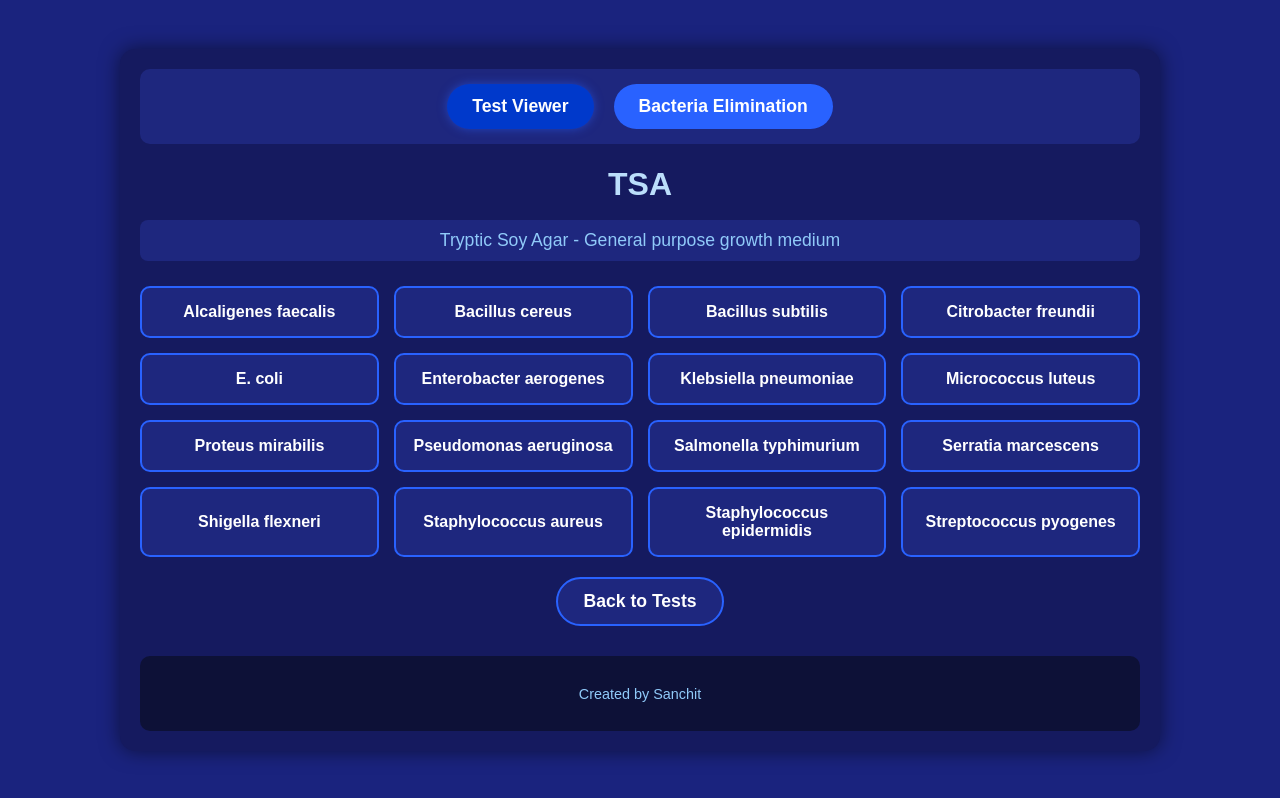
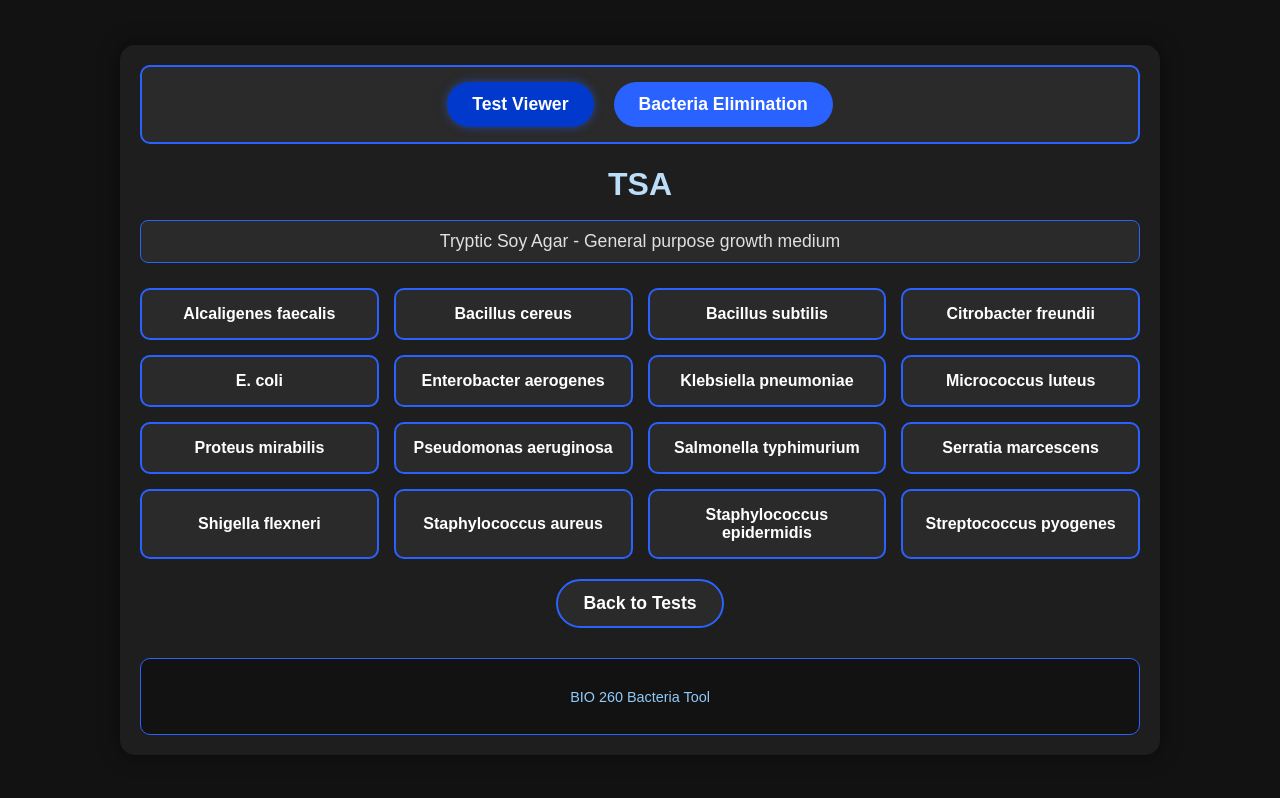
Before and after one commit to bio260/bio260.github.io, a plain HTML site: page index.html in a window 1280 px wide. Both pictures are taken after a click on the button "TSA". Drawn offline with Linux system fonts and the light colour scheme.

Commit message:
feat: update theme and footer text for BIO 260 Bacteria Tool
- Change theme from dark blue to black with blue accents
- Update footer text to display "BIO 260 Bacteria Tool" instead of "Created by Sanchit"
- Modify color scheme to use black (#121212) and dark gray (#2a2a2a) backgrounds
- Add blue borders (#2962ff) to various elements for better visual separation
- Update text colors to light gray (#e0e0e0) and light blue (#bbdefb, #90caf9) for better readability
- Maintain consistent styling across all interactive elements and containers

```diff
--- a/index.html
+++ b/index.html
@@ -68,7 +68,7 @@
         </div>
 
         <div class="footer">
-            <p>Created by Sanchit</p>
+            <p>BIO 260 Bacteria Tool</p>
         </div>
     </div>
 
--- a/style.css
+++ b/style.css
@@ -1,7 +1,7 @@
-/* Dark Blue Theme - BIO 260 Bacteria Tool */
+/* Black Theme with Blue Accents - BIO 260 Bacteria Tool */
 body {
     font-family: 'Arial', sans-serif;
-    background-color: #1a237e; /* Dark blue */
+    background-color: #121212; /* Black */
     color: white;
     margin: 0;
     padding: 0;
@@ -14,7 +14,7 @@ body {
 .app-container {
     width: 90%;
     max-width: 1000px;
-    background-color: #151a5f; /* Slightly lighter blue */
+    background-color: #1e1e1e; /* Slightly lighter black */
     border-radius: 15px;
     padding: 20px;
     box-shadow: 0 0 20px rgba(0, 0, 0, 0.5);
@@ -28,8 +28,9 @@ body {
     gap: 20px;
     margin-bottom: 20px;
     padding: 15px;
-    background-color: #1e277e;
+    background-color: #2a2a2a; /* Dark gray */
     border-radius: 10px;
+    border: 2px solid #2962ff; /* Blue border */
 }
 
 .nav-button {
@@ -67,13 +68,14 @@ h1 {
 }
 
 .instructions, .test-info {
-    color: #90caf9; /* Lighter blue */
+    color: #e0e0e0; /* Light gray */
     text-align: center;
     margin-bottom: 25px;
     font-size: 1.1rem;
     padding: 10px;
-    background-color: #1e277e;
+    background-color: #2a2a2a; /* Dark gray */
     border-radius: 8px;
+    border: 1px solid #2962ff; /* Blue border */
 }
 
 .test-info {
@@ -117,9 +119,9 @@ h1 {
 }
 
 .bacteria-button {
-    background-color: #1e277e;
+    background-color: #2a2a2a; /* Dark gray */
     color: white;
-    border: 2px solid #2962ff;
+    border: 2px solid #2962ff; /* Blue border */
     border-radius: 10px;
     padding: 15px;
     font-size: 1rem;
@@ -130,7 +132,7 @@ h1 {
 }
 
 .bacteria-button:hover {
-    background-color: #2962ff;
+    background-color: #2962ff; /* Blue */
     transform: scale(1.03);
     box-shadow: 0 0 10px rgba(41, 98, 255, 0.3);
 }
@@ -144,13 +146,13 @@ h1 {
 }
 
 .bacteria-card {
-    background-color: #1e277e;
+    background-color: #2a2a2a; /* Dark gray */
     border-radius: 10px;
     padding: 15px;
     text-align: center;
     cursor: pointer;
     transition: all 0.3s;
-    border: 2px solid #2962ff;
+    border: 2px solid #2962ff; /* Blue border */
 }
 
 .bacteria-card:hover {
@@ -160,27 +162,27 @@ h1 {
 
 .bacteria-card.eliminated {
     opacity: 0.4;
-    background-color: #0d1137;
-    border-color: #616161;
+    background-color: #121212; /* Black */
+    border-color: #616161; /* Gray */
     text-decoration: line-through;
-    color: #90caf9;
+    color: #90caf9; /* Light blue */
 }
 
 .bacteria-name {
     font-size: 1.1rem;
     font-weight: bold;
     margin-bottom: 10px;
-    color: #bbdefb;
+    color: #bbdefb; /* Light blue */
 }
 
 /* Image Container */
 .image-container {
-    background-color: #1e277e;
+    background-color: #2a2a2a; /* Dark gray */
     border-radius: 10px;
     padding: 20px;
     margin-bottom: 20px;
     text-align: center;
-    border: 2px solid #2962ff;
+    border: 2px solid #2962ff; /* Blue border */
 }
 
 .image-container img {
@@ -199,22 +201,24 @@ h1 {
 }
 
 .back-button {
-    background-color: #1e277e;
-    border: 2px solid #2962ff;
+    background-color: #2a2a2a; /* Dark gray */
+    border: 2px solid #2962ff; /* Blue border */
+    color: white;
 }
 
 .back-button:hover {
-    background-color: #2962ff;
+    background-color: #2962ff; /* Blue */
 }
 
 .footer {
     text-align: center;
     margin-top: 30px;
     padding: 15px;
-    background-color: #0d1137;
+    background-color: #121212; /* Black */
     border-radius: 10px;
     font-size: 0.9rem;
-    color: #90caf9;
+    color: #90caf9; /* Light blue */
+    border: 1px solid #2962ff; /* Blue border */
 }
 
 @keyframes fadeIn {
```
